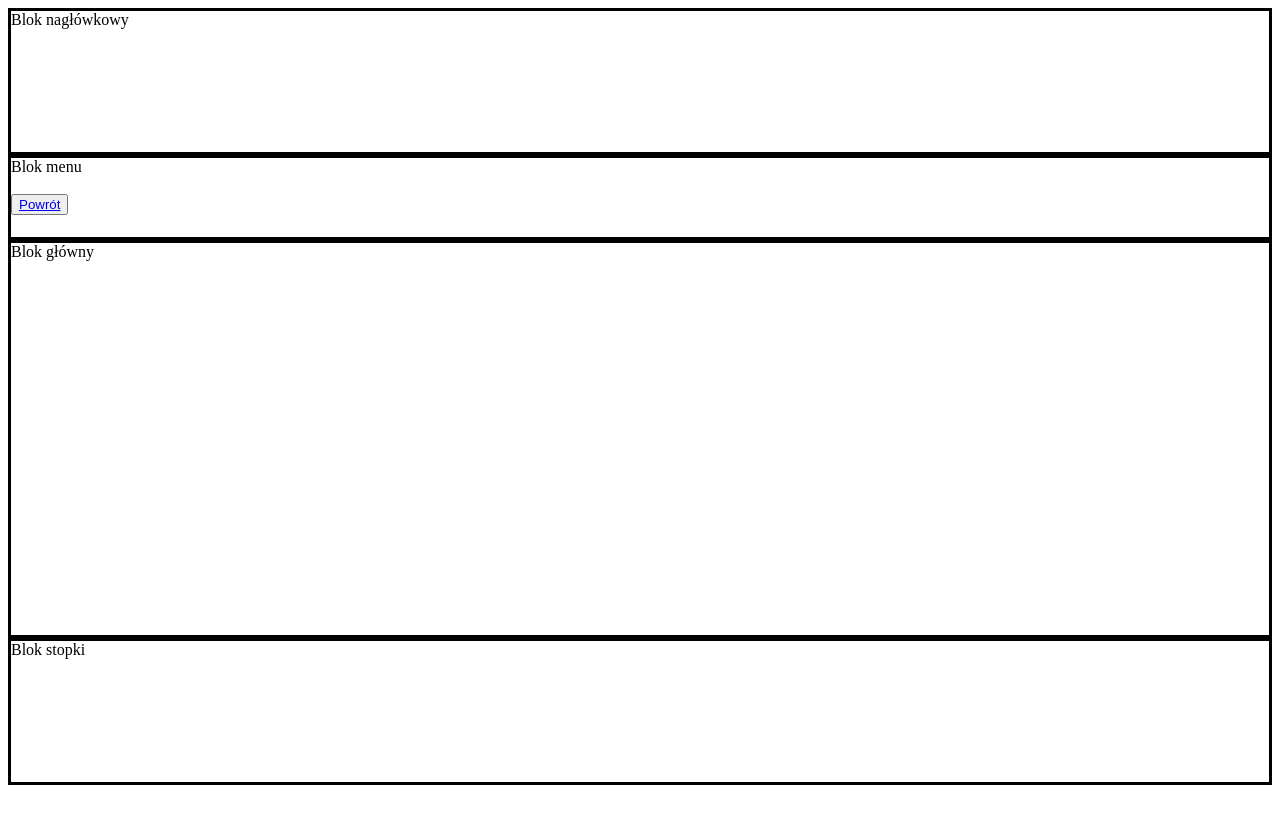
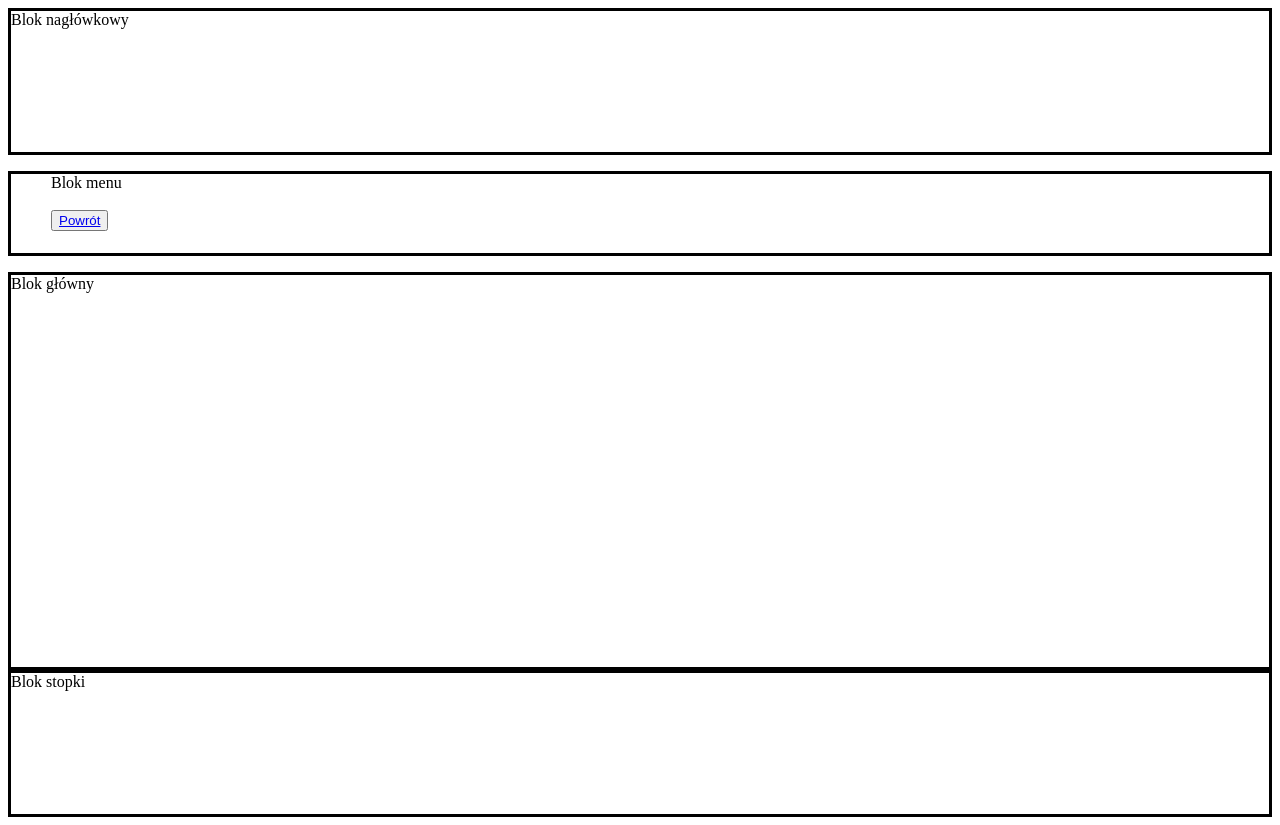
Before and after one commit to michallasota07/semantyka-zima25, a plain HTML site: page s2z.html in a window 1280 px wide. Before the commit the page ends 800 px from the top, so only its background shows below. Drawn offline with Linux system fonts and the light colour scheme.

Commit message:
Update s2z.html

```diff
--- a/s2z.html
+++ b/s2z.html
@@ -4,7 +4,7 @@
     <title>Arkusz 2</title>
     <style>
       header,
-      nav,
+      menu,
       main,
       footer {
         border: solid;
@@ -13,7 +13,7 @@
       footer {
         height: 18%;
       }
-      nav {
+      menu {
         height: 10%;
       }
       main {
@@ -23,9 +23,9 @@
   </head>
   <body>
     <header>Blok nagłówkowy</header>
-    <nav>
+    <menu>
       Blok menu<br /><br /><button><a href="index.html">Powrót</a></button>
-    </nav>
+    </menu>
     <main>Blok główny</main>
     <footer>Blok stopki</footer>
   </body>
```
